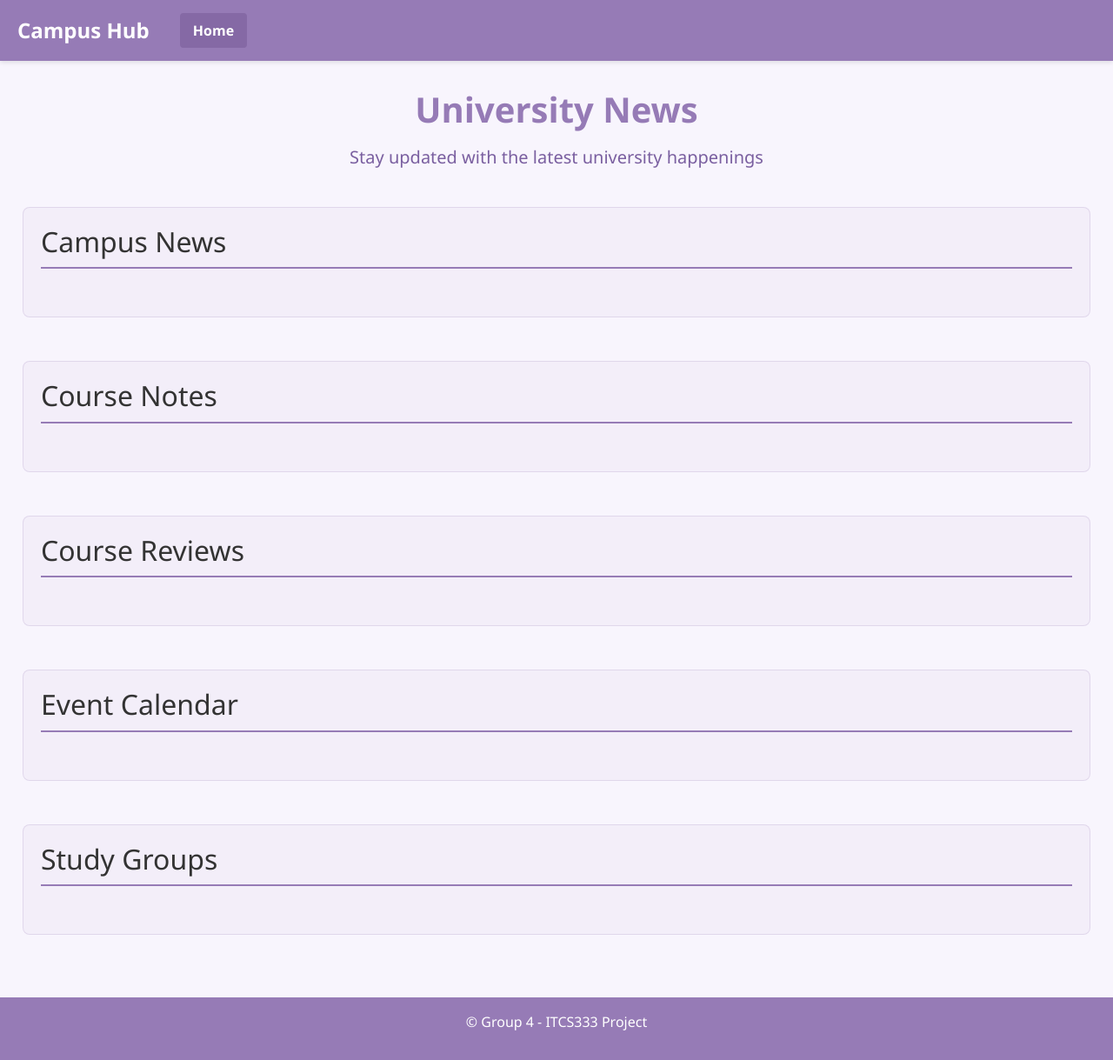
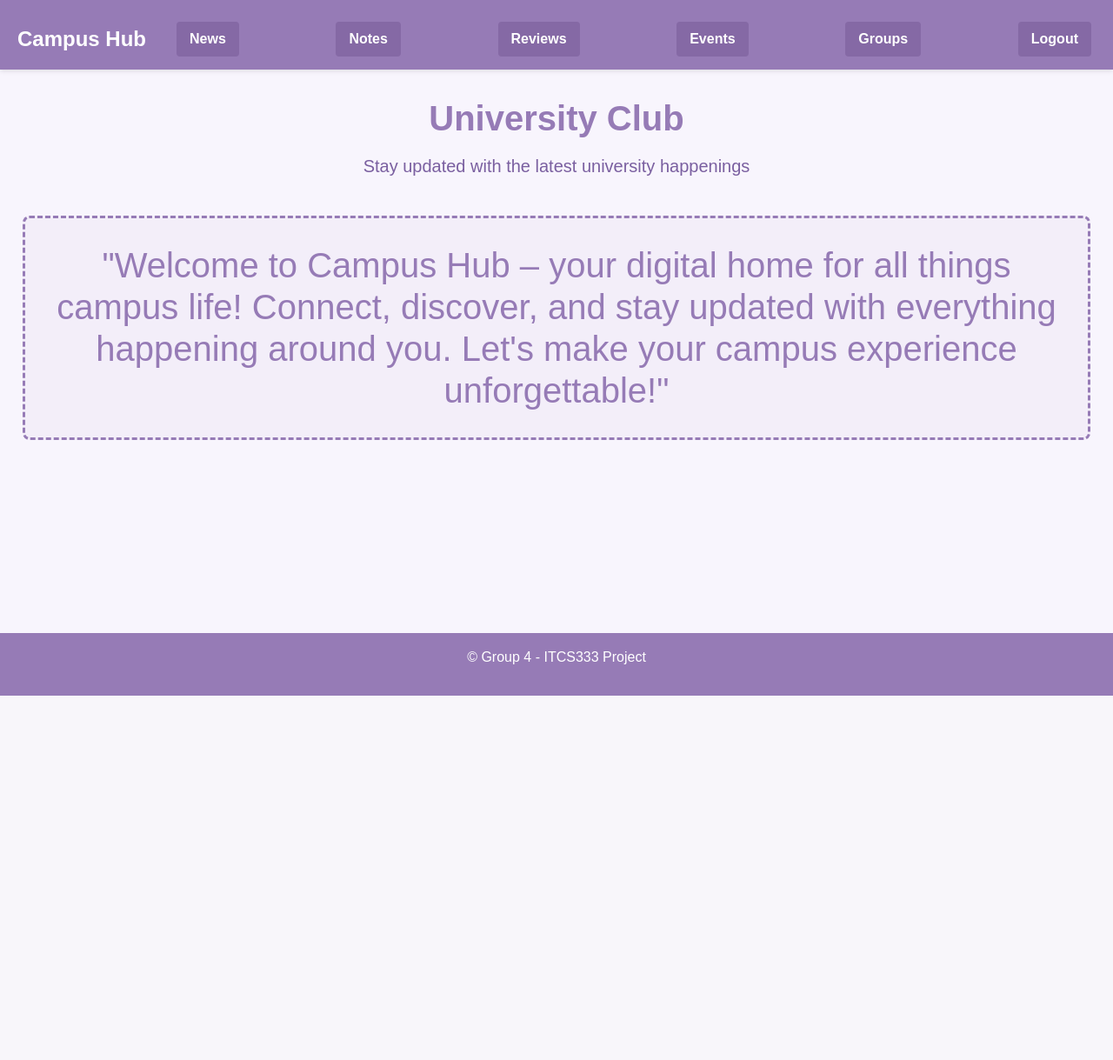
Before and after one commit to gmohamme4/Itcs333-project4, a PHP site: page /index.html in a window 1280 px wide. Shown: the whole page at 87% size. After the commit the page ends 800 px from the top, so only its background shows below. Run offline with PHP 8.4, Linux system fonts and the light colour scheme.

Commit message:
final fixes for html , php , css

```diff
--- a/CampusNews/frontend/news.js
+++ b/CampusNews/frontend/news.js
@@ -1,4 +1,4 @@
-const API_URL = 'http://localhost/CampusNewsAPI/news';
+const API_URL = 'http://localhost:8080/CampusNews/api/news.php';
 
 let newsData = [];
 let allNewsData = []; // Store original unfiltered data
--- a/index.css
+++ b/index.css
@@ -27,6 +27,8 @@ body {
   background-color: #967bb6;
   color: white;
   padding: 15px 20px;
+  padding-top: 25px;
+  width:100%;
   display: flex;
   justify-content: space-between;
   align-items: center;
@@ -167,32 +169,8 @@ main {
   flex-wrap: nowrap ;
   width: 100% ;
   align-items: stretch;
-  gap : 20px ;
   justify-content: space-between ;
   padding: 10px;
-}
-
-.news-container, .notes-container {
-  width: 100% !important;
-  box-sizing: border-box !important;
-  margin-left: 0 !important;
-  margin-right: 0 !important;
-}
-
-
-/* News container Scrollbar styling */
-.news-container::-webkit-scrollbar {
-  width: 8px;
-}
-
-.news-container::-webkit-scrollbar-track {
-  background: rgba(150, 123, 182, 0.1);
-  border-radius: 10px;
-}
-
-.news-container::-webkit-scrollbar-thumb {
-  background-color: var(--primary-color);
-  border-radius: 10px;
 }
 
 /* Card styling for when user adds news items */
@@ -241,6 +219,7 @@ main {
 
   h1 {
     font-size: 2rem;
+    padding-top: 10px;
   }
 
   .news-container {
@@ -257,68 +236,127 @@ footer {
   background-color: #967bb6;
   color: #fff;
   padding: 1rem 0;
+  width: 100%;
   text-align: center;
   margin-top: auto;
 }
 
-/* Styling for the notes container */
-.news-container,
-.notes-container,
-.reviews-container,
-.event-container,
-.study-container {
+/* Styling for the news container */
+.news-container{
   background-color: #f8f9fa;
   padding: 20px;
   margin-bottom: 30px;
   border-radius: 8px;
   background-color: rgba(150, 123, 182, 0.05);
-  border: 1px solid rgba(150, 123, 182, 0.2);
+  border: 3px dashed #967bb6;
+  width: 100%;
 }
 
-.news-container h2,
-.notes-container h2,
-.reviews-container h2,
-.event-container h2,
-.study-container h2 {
-  color: #333;
-  margin-bottom: 15px;
-  font-weight: 500;
-  border-bottom: 2px solid #967bb6;
-  padding-bottom: 10px;
+.news-container h1 {
+  color: #967bb6;
+  text-align: center;
+  margin: 0 auto;
+  padding: 10px;
+  font-weight: 300;
 }
 
 /* Add scrollbar to notes grid */
-.news-grid,
-.notes-grid ,
-.reviews-grid,
-.event-grid,
-.study-grid {
+.news-grid {
   max-height: 400px; /* Set a fixed height to enable scrolling */
   overflow-y: auto; /* Enable vertical scrolling */
   padding: 10px 5px;
 }
 
-/* Custom scrollbar styling */
-.notes-grid::-webkit-scrollbar {
-  width: 8px;
+:root {
+  --primary-color: #967bb6;
+  --primary-dark: #7a5fa0;
+  --primary-light: #b49cd0;
+  --text-on-primary: #ffffff;
+  --background-color: #f8f5fd;
+  --card-bg: #ffffff;
 }
 
-.notes-grid::-webkit-scrollbar-track {
-  background: #f1f1f1;
-  border-radius: 10px;
+html, body {
+  height: 100%;
+  margin: 0;
+  padding: 0;
+  font-family: Arial, sans-serif;
 }
 
-.notes-grid::-webkit-scrollbar-thumb {
-  background: #888;
-  border-radius: 10px;
+body {
+  background-color: var(--background-color);
+  display: flex;
+  justify-content: center;
+  align-items: center;
+  min-height: 100vh;
 }
 
-.notes-grid::-webkit-scrollbar-thumb:hover {
-  background: #555;
+.login-container {
+  background-color: var(--card-bg);
+  padding: 2rem;
+  border-radius: 8px;
+  box-shadow: 0 4px 6px rgba(0, 0, 0, 0.1);
+  width: 100%;
+  max-width: 400px;
 }
 
-/* For Firefox */
-.notes-grid {
-  scrollbar-width: thin;
-  scrollbar-color: #888 #f1f1f1;
+h2 {
+  color: var(--primary-dark);
+  text-align: center;
+  margin-bottom: 1.5rem;
 }
+
+form {
+  display: flex;
+  flex-direction: column;
+}
+
+input[type="text"],
+input[type="password"] {
+  padding: 10px;
+  margin-bottom: 1rem;
+  border: 1px solid #ddd;
+  border-radius: 4px;
+  font-size: 16px;
+}
+
+input[type="text"]:focus,
+input[type="password"]:focus {
+  outline: none;
+  border-color: var(--primary-light);
+  box-shadow: 0 0 0 2px rgba(150, 123, 182, 0.2);
+}
+
+button {
+  background-color: var(--primary-color);
+  color: var(--text-on-primary);
+  border: none;
+  padding: 10px;
+  border-radius: 4px;
+  font-size: 16px;
+  cursor: pointer;
+  transition: background-color 0.3s ease;
+}
+
+button:hover {
+  background-color: var(--primary-dark);
+}
+
+a {
+  color: var(--primary-dark);
+  text-decoration: none;
+}
+
+a:hover {
+  text-decoration: underline;
+}
+
+.message {
+  color: #d9534f;
+  text-align: center;
+  margin-bottom: 1rem;
+}
+
+.message.success {
+  color: #5cb85c;
+}
--- a/index.html
+++ b/index.html
@@ -16,66 +16,26 @@
         </div>
 
         <div class="bar">
-            <a class="active" href="index.html">Home</a>
+            <a class="active" href="./CampusNews/frontend/news.html">News</a>
+            <a class="active" href="./Notes/notes.html">Notes</a>
+            <a class="active" href="./Course_Reviews/zpart.html" >Reviews</a>
+            <a class="active" href="./Event_Calendar/event.html">Events</a>
+            <a class="active" href="./Study-Group-Finder/group.html">Groups</a>
+            <a class="active" href="login.php?logout=true">Logout</a>
         </div>
     </div>
 
     <div class="main-container">
         <header class="main-header">
-            <h1 class="text-center">University News</h1>
+            <h1 class="text-center">University Club</h1>
             <p class="text-center lead">Stay updated with the latest university happenings</p>
         </header>
 
         <main>
-            <!-- News Grid with Scrolling Feature -->
             <div class="news-container">
-                <a href="./campus news/news.html" style="text-decoration: none; color: inherit;">
-                    <h2 class="active">Campus News</h2>
-                </a>
-
-                <div class="news-grid" id="news">
-                    <!-- News will be added here by the user -->
-                </div>
-            </div>
-
-            <div class="notes-container">
-                <a href="./Notes/notes.html" style="text-decoration: none; color: inherit;">
-                    <h2 class="active">Course Notes</h2>
-                </a>
-
-                <div class="notes-grid" id="notes">
-                    <!-- display all the available notes -->
-                </div>
-            </div>
-
-            <div class="reviews-container">
-                <a href="./Course_Reviews/zpart.html" style="text-decoration: none; color: inherit;">
-                    <h2 class="active">Course Reviews</h2>
-                </a>
-
-                <div class="reviews-grid" id="reviews">
-                    <!-- display all the available notes -->
-                </div>
-            </div>
-
-            <div class="event-container">
-                <a href="./Event_Calendar/event.html" style="text-decoration: none; color: inherit;">
-                    <h2 class="active">Event Calendar</h2>
-                </a>
-
-                <div class="event-grid" id="event">
-                    <!-- display all the available notes -->
-                </div>
-            </div>
-
-            <div class="study-container">
-                <a href="./Study-Group-Finder/group.html" style="text-decoration: none; color: inherit;">
-                    <h2 class="active">Study Groups</h2>
-                </a>
-
-                <div class="study-grid" id="study">
-                    <!-- display all the available notes -->
-                </div>
+                <h1>
+                 "Welcome to Campus Hub – your digital home for all things campus life! Connect, discover, and stay updated with everything happening around you. Let's make your campus experience unforgettable!"
+                </h1>
             </div>
         </main>
     </div>
@@ -87,4 +47,5 @@
     <!-- Bootstrap JS Bundle with Popper -->
     <script src="https://cdn.jsdelivr.net/npm/bootstrap@5.3.0-alpha1/dist/js/bootstrap.bundle.min.js"></script>
 </body>
+
 </html>
--- a/logout.php
+++ /dev/null
@@ -1,6 +0,0 @@
-<?php
-session_start();
-session_unset();
-session_destroy();
-header("Location: login.php");
-exit;
--- /dev/null
+++ b/users.txt
@@ -0,0 +1 @@
+sha|$2y$10$ayMlC0MHSVlLg42fV.pnUO9aDY7an.4ljhp3WQVkGxFsBLAWoVjLm
```
Also changed, not shown: index.php (+11 -1 lines), login.php (+19 -2 lines).
